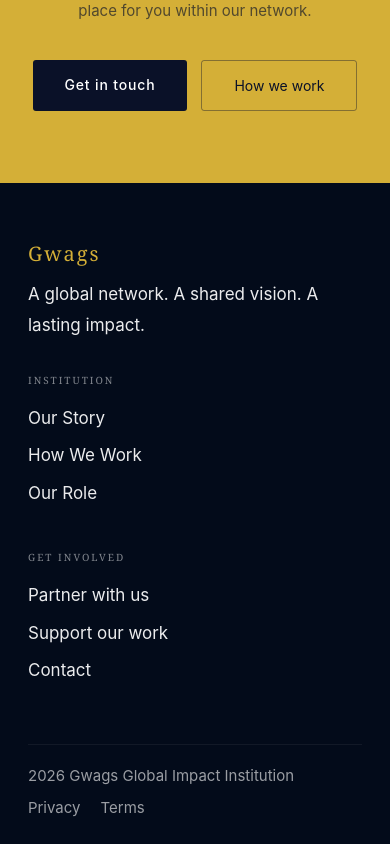
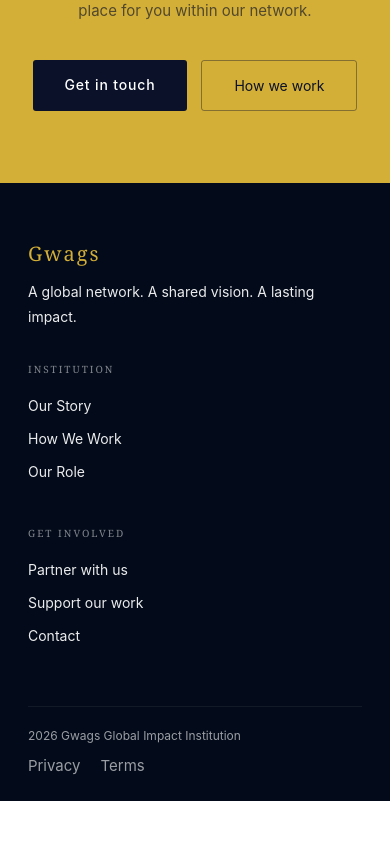
Before and after one commit to Daryllgio/gwags-website, a Next.js app: page /about/our-role in a window 390 px wide. Shown: the part 7721-8565 px from the top of the page. After the commit the page ends 8522 px from the top, so only its background shows below. Built offline with nearby package versions, Linux system fonts and the light colour scheme.

Commit message:
Fix footer text responsive, vision link, revert hero button size, keep centering

```diff
--- a/app/globals.css
+++ b/app/globals.css
@@ -1116,3 +1116,23 @@ h1, h2, h3, h4 {
 @media (max-width: 768px) {
   .hero-buttons { flex-direction: column !important; align-items: center !important; }
 }
+
+/* Footer text */
+@media (max-width: 768px) {
+  .footer-link { font-size: 15px !important; }
+  .footer-copy { font-size: 13px !important; }
+  .footer-tagline { font-size: 15px !important; }
+}
+@media (max-width: 480px) {
+  .footer-link { font-size: 14px !important; }
+  .footer-copy { font-size: 12px !important; }
+  .footer-tagline { font-size: 14px !important; }
+}
+
+/* "Our vision and mission" link */
+@media (max-width: 768px) {
+  .wwa-vision-link { font-size: 15px !important; }
+}
+@media (max-width: 480px) {
+  .wwa-vision-link { font-size: 14px !important; }
+}
--- a/components/Footer.tsx
+++ b/components/Footer.tsx
@@ -28,7 +28,7 @@ export default function Footer({ lang }: FooterProps) {
               {f.col1.heading}
             </h4>
             {f.col1.links.map((link) => (
-              <Link key={link.label} href={link.href} style={{ display: 'block', color: 'rgba(255,255,255,0.92)', fontSize: '17px', marginBottom: '12px', textDecoration: 'none' }}>
+              <Link key={link.label} href={link.href} className="footer-link" style={{ display: 'block', color: 'rgba(255,255,255,0.92)', fontSize: '17px', marginBottom: '12px', textDecoration: 'none' }}>
                 {link.label}
               </Link>
             ))}
@@ -39,7 +39,7 @@ export default function Footer({ lang }: FooterProps) {
               {f.col2.heading}
             </h4>
             {f.col2.links.map((link) => (
-              <Link key={link.label} href={link.href} style={{ display: 'block', color: 'rgba(255,255,255,0.92)', fontSize: '17px', marginBottom: '12px', textDecoration: 'none' }}>
+              <Link key={link.label} href={link.href} className="footer-link" style={{ display: 'block', color: 'rgba(255,255,255,0.92)', fontSize: '17px', marginBottom: '12px', textDecoration: 'none' }}>
                 {link.label}
               </Link>
             ))}
@@ -48,7 +48,7 @@ export default function Footer({ lang }: FooterProps) {
         </div>
 
         <div style={{ borderTop: '0.5px solid rgba(255,255,255,0.06)', paddingTop: '20px', display: 'flex', justifyContent: 'space-between', alignItems: 'center', flexWrap: 'wrap', gap: '10px' }}>
-          <span style={{ color: 'rgba(255,255,255,0.6)', fontSize: '15px' }}>
+          <span className="footer-copy" style={{ color: 'rgba(255,255,255,0.6)', fontSize: '15px' }}>
             {f.copy}
           </span>
           <div style={{ display: 'flex', gap: '20px' }}>
--- a/components/Hero.tsx
+++ b/components/Hero.tsx
@@ -34,13 +34,13 @@ export default function Hero({ lang }: HeroProps) {
         <div className="hero-buttons" style={{ display: 'flex', gap: '14px', flexWrap: 'wrap' }}>
           <a
             href="#initiatives"
-            style={{ background: '#D4AF37', color: '#0A1128', fontSize: '14px', fontWeight: 500, padding: '13px 24px', border: 'none', borderRadius: '3px', cursor: 'pointer', letterSpacing: '0.06em', textDecoration: 'none', display: 'inline-block' }}
+            style={{ background: '#D4AF37', color: '#0A1128', fontSize: '14px', fontWeight: 500, padding: '14px 32px', border: 'none', borderRadius: '3px', cursor: 'pointer', letterSpacing: '0.06em', textDecoration: 'none', display: 'inline-block' }}
           >
             {h.btn1}
           </a>
           <Link
             href="/get-involved"
-            style={{ background: 'none', color: 'rgba(255,255,255,0.8)', fontSize: '14px', padding: '13px 24px', border: '0.5px solid rgba(255,255,255,0.3)', borderRadius: '3px', cursor: 'pointer', textDecoration: 'none', display: 'inline-block' }}
+            style={{ background: 'none', color: 'rgba(255,255,255,0.8)', fontSize: '14px', padding: '14px 32px', border: '0.5px solid rgba(255,255,255,0.3)', borderRadius: '3px', cursor: 'pointer', textDecoration: 'none', display: 'inline-block' }}
           >
             {h.btn2}
           </Link>
--- a/components/WhatWeAre.tsx
+++ b/components/WhatWeAre.tsx
@@ -22,7 +22,7 @@ export default function WhatWeAre({ lang }: WhatWeAreProps) {
           <p className="body-text" style={{ color: '#4A4A4A', fontSize: '18px', lineHeight: 1.82, marginBottom: '16px' }}>{w.p1}</p>
           <p className="body-text" style={{ color: '#4A4A4A', fontSize: '18px', lineHeight: 1.82, marginBottom: '16px' }}>{w.p2}</p>
           <p className="body-text" style={{ color: '#4A4A4A', fontSize: '18px', lineHeight: 1.82, marginBottom: '28px' }}>{w.p3}</p>
-          <Link href="/about/our-role" style={{ color: '#D4AF37', fontSize: '17px', textDecoration: 'none', borderBottom: '0.5px solid rgba(212,175,55,0.5)', paddingBottom: '2px', letterSpacing: '0.06em' }}>
+          <Link href="/about/our-role" className="wwa-vision-link" style={{ color: '#D4AF37', fontSize: '17px', textDecoration: 'none', borderBottom: '0.5px solid rgba(212,175,55,0.5)', paddingBottom: '2px', letterSpacing: '0.06em' }}>
             {w.link}
           </Link>
         </div>
```
